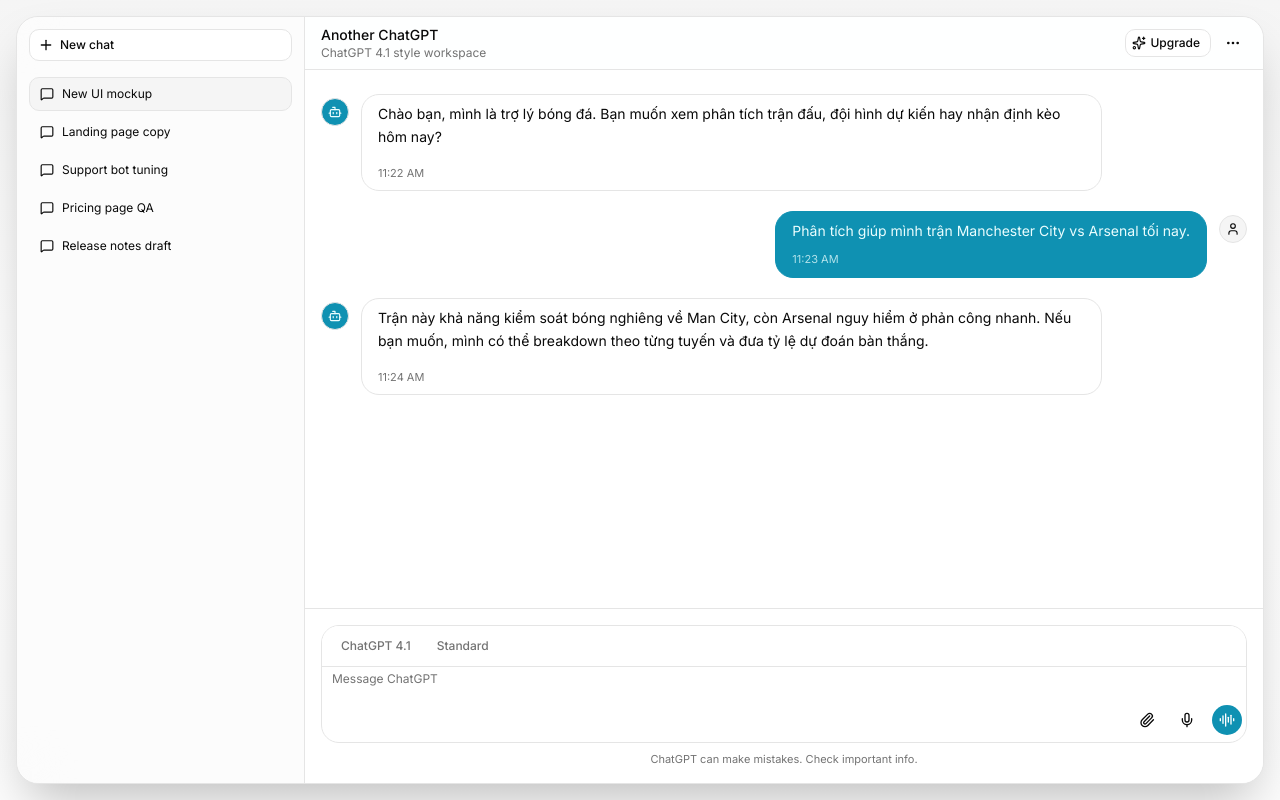
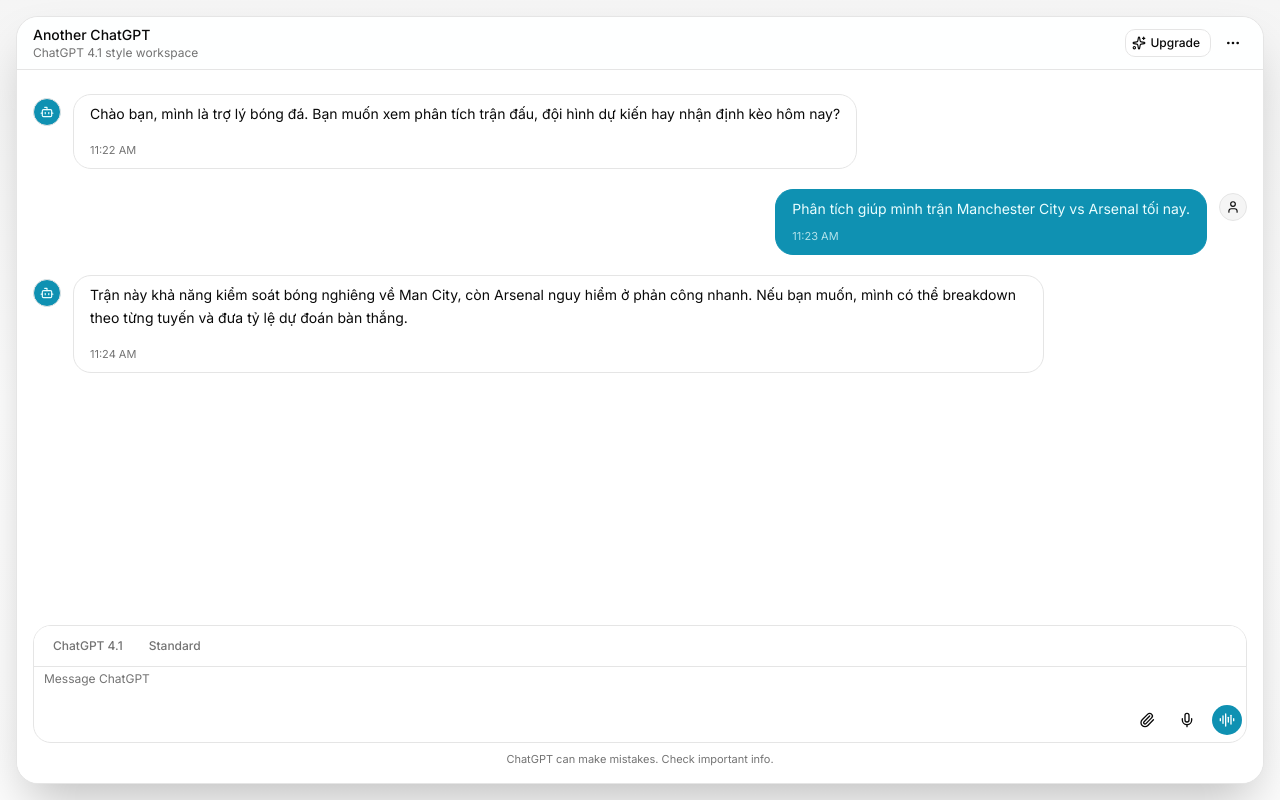
Before and after one commit to toanhhg123/warp-gpt, a Next.js app: page / in a window 1280 px wide. Built offline with nearby package versions, Linux system fonts and the light colour scheme.

Commit message:
feat: improve voice en, resize container of the ball

```diff
--- a/components/chat/chat-composer.tsx
+++ b/components/chat/chat-composer.tsx
@@ -43,11 +43,11 @@
   voiceText,
 }: ChatComposerProps) {
   return (
-    <footer className="border-border bg-background/95 border-t p-3 backdrop-blur-md sm:p-4">
+    <footer className="border-border bg-background/95 p-3 backdrop-blur-md sm:p-4">
       <div className="w-full">
         {isRecording && (
           <div className="flex flex-col justify-center mb-4 items-center bg-transparent w-full">
-            <div className="relative h-[160px] w-full max-w-[160px] flex items-center justify-center">
+            <div className="relative h-[80px] w-full max-w-[160px] flex items-center justify-center">
               <AnimatePresence mode="popLayout">
                 {!isTalking && (
                   <motion.img
--- a/components/chat/hooks/use-voice-recorder.ts
+++ b/components/chat/hooks/use-voice-recorder.ts
@@ -127,7 +127,7 @@
     const recognition = new RecognitionCtor();
     recognition.continuous = true;
     recognition.interimResults = true;
-    recognition.lang = 'vi-VN';
+    recognition.lang = 'en-US';
 
     finalTranscriptRef.current = '';
 
@@ -290,7 +290,7 @@
             sum += dataArray[i];
           }
           const average = sum / bufferLength;
-          const currentlyTalking = average > 10;
+          const currentlyTalking = average > 20;
 
           if (currentlyTalking) {
             setIsTalking(true);
--- a/components/chat/index.tsx
+++ b/components/chat/index.tsx
@@ -175,11 +175,11 @@
   return (
     <div className="from-muted via-background to-muted/30 text-foreground min-h-screen bg-linear-to-b p-2 sm:p-4">
       <div className="mx-auto flex h-[calc(100dvh-1rem)] w-full max-w-400 overflow-hidden rounded-2xl sm:rounded-3xl border bg-background shadow-2xl sm:h-[calc(100dvh-2rem)]">
-        <ChatSidebar
+        {/* <ChatSidebar
           conversations={conversations}
           isOpen={isSidebarOpen}
           onClose={() => setIsSidebarOpen(false)}
-        />
+        /> */}
 
         <main className="flex min-w-0 flex-1 flex-col">
           <ChatHeader onOpenSidebar={() => setIsSidebarOpen(true)} />
```
